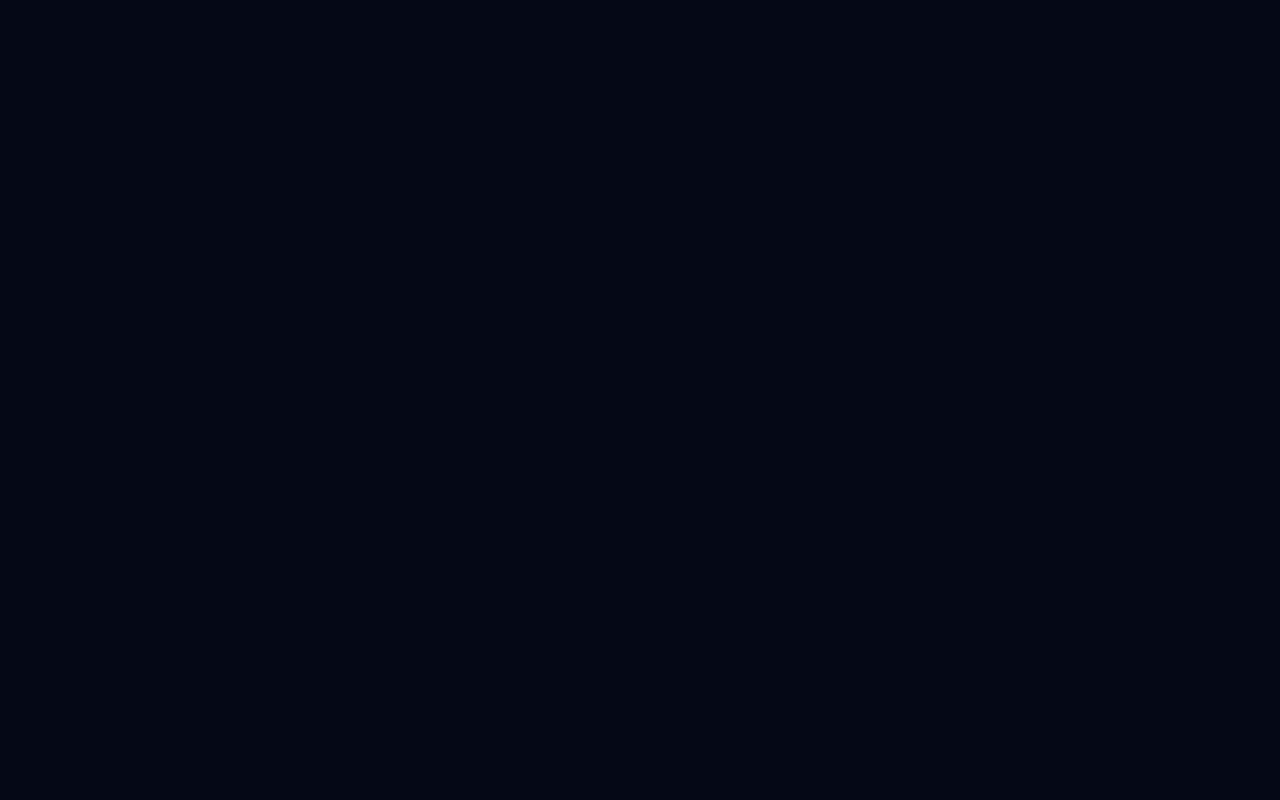
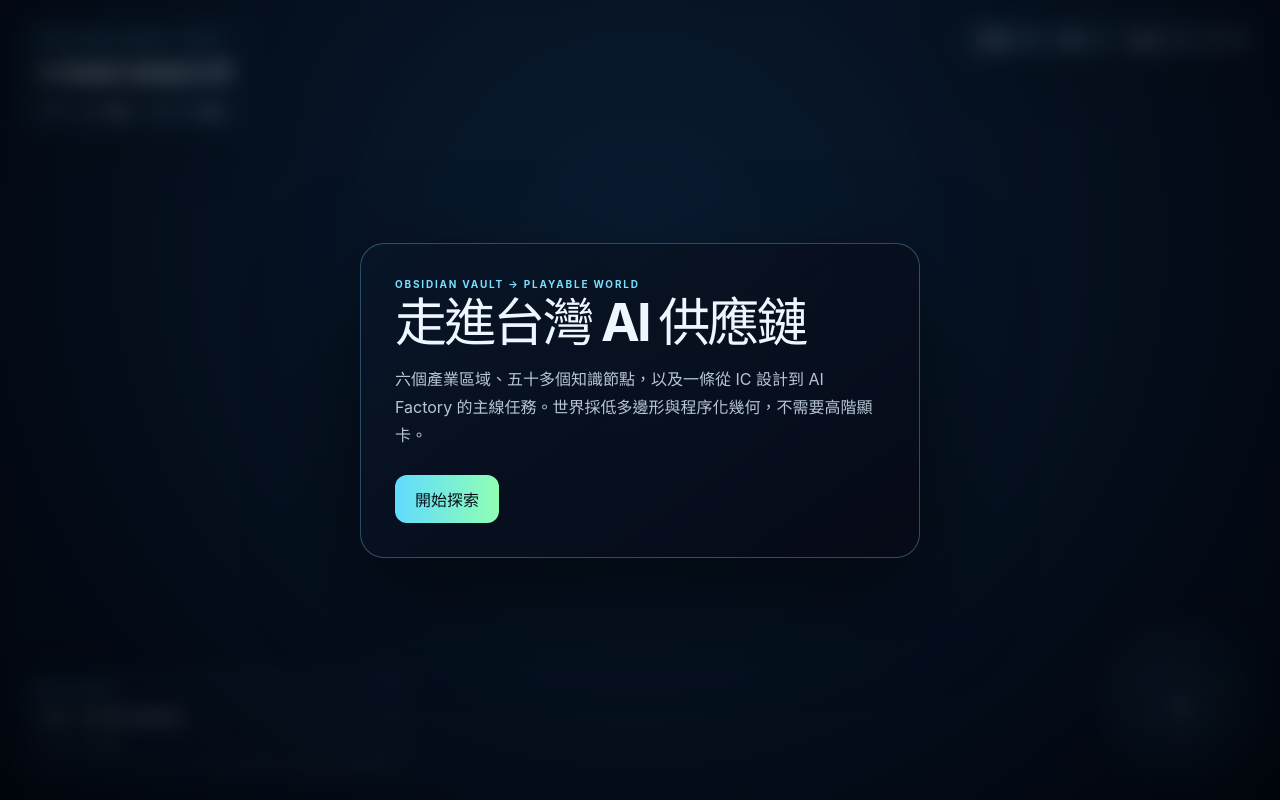
Before and after one commit to nthu-chung/Knowledge-World, a React (Vite) app: page / in a window 1280 px wide. Built offline with nearby package versions, Linux system fonts and the light colour scheme; no server answers.

Commit message:
feat: style the low-poly supply-chain game UI

```diff
--- a/src/styles.css
+++ b/src/styles.css
@@ -1,66 +1,60 @@
-@import url('https://fonts.googleapis.com/css2?family=Inter:wght@400;500;600;700&family=Space+Grotesk:wght@500;600;700&display=swap');
-
 :root {
-  font-family: Inter, system-ui, sans-serif;
-  color: #ecf8ff;
-  background: #050714;
+  font-family: Inter, ui-sans-serif, system-ui, -apple-system, BlinkMacSystemFont, "Segoe UI", sans-serif;
+  color: #eef6ff;
+  background: #050816;
   font-synthesis: none;
   text-rendering: optimizeLegibility;
 }
-
 * { box-sizing: border-box; }
 html, body, #root { width: 100%; height: 100%; margin: 0; overflow: hidden; }
-button, input { font: inherit; }
-
-.app-shell { position: relative; width: 100%; height: 100%; background: #050714; }
-.app-shell canvas { display: block; }
-.glass {
-  border: 1px solid rgba(157, 211, 255, 0.17);
-  background: linear-gradient(135deg, rgba(9, 18, 38, 0.78), rgba(8, 11, 28, 0.56));
-  box-shadow: 0 18px 55px rgba(0, 0, 0, 0.28), inset 0 1px rgba(255, 255, 255, 0.035);
-  backdrop-filter: blur(18px);
+button, kbd { font: inherit; }
+.app-shell { position: relative; width: 100%; height: 100%; background: #050816; }
+canvas { display: block; }
+.hud-card {
+  position: absolute;
+  z-index: 5;
+  border: 1px solid rgba(148, 196, 232, 0.22);
+  background: linear-gradient(145deg, rgba(8, 18, 34, 0.9), rgba(8, 14, 29, 0.66));
+  backdrop-filter: blur(14px);
+  box-shadow: 0 18px 48px rgba(0,0,0,0.28), inset 0 1px rgba(255,255,255,0.04);
+  border-radius: 16px;
 }
-.hud { position: absolute; inset: 0; pointer-events: none; padding: 24px; }
-.top-bar {
-  display: flex; align-items: center; justify-content: space-between;
-  min-height: 82px; border-radius: 20px; padding: 16px 20px;
+.hud-top-left { top: 18px; left: 18px; padding: 15px 17px; max-width: 390px; }
+.eyebrow { margin: 0 0 7px; color: #79dfff; font-size: 10px; letter-spacing: 0.18em; font-weight: 750; }
+.hud-card h1 { margin: 0; font-size: clamp(19px, 2vw, 28px); letter-spacing: -0.04em; }
+.stat-row { display: flex; gap: 13px; margin-top: 12px; color: #93a8bc; font-size: 12px; }
+.stat-row strong { color: #fff; }
+.quest-card { left: 18px; bottom: 18px; width: min(390px, calc(100vw - 36px)); padding: 14px 16px; }
+.quest-card h2 { margin: 0; font-size: 16px; }
+.quest-card p:not(.eyebrow) { margin: 7px 0 10px; color: #aab9c9; font-size: 12px; }
+.progress-track { height: 5px; overflow: hidden; border-radius: 5px; background: rgba(255,255,255,0.09); }
+.progress-track div { height: 100%; border-radius: inherit; background: linear-gradient(90deg, #56d9ff, #97ffbb); transition: width .3s ease; }
+.controls-card { right: 18px; top: 18px; padding: 11px 13px; display: flex; gap: 10px; flex-wrap: wrap; max-width: 360px; color: #a8b7c8; font-size: 11px; }
+kbd { padding: 3px 6px; border: 1px solid rgba(255,255,255,.19); border-bottom-width: 2px; border-radius: 6px; background: rgba(255,255,255,.08); color: #f6fbff; font-size: 10px; }
+.interaction-prompt { position: absolute; z-index: 7; left: 50%; bottom: 112px; transform: translateX(-50%); display: flex; gap: 10px; align-items: center; padding: 10px 14px; border: 1px solid rgba(111,220,255,.45); border-radius: 999px; background: rgba(4,10,21,.82); backdrop-filter: blur(10px); font-size: 13px; box-shadow: 0 10px 35px rgba(0,0,0,.35); }
+.knowledge-panel { --accent: #7ee7ff; position: absolute; z-index: 9; right: 18px; top: 76px; width: min(390px, calc(100vw - 36px)); max-height: calc(100vh - 100px); overflow: auto; padding: 22px; border: 1px solid color-mix(in srgb, var(--accent) 45%, transparent); border-radius: 20px; background: linear-gradient(155deg, rgba(7,17,32,.96), rgba(10,14,27,.88)); backdrop-filter: blur(18px); box-shadow: 0 30px 90px rgba(0,0,0,.44); }
+.knowledge-panel::before { content: ""; position: absolute; inset: 0 auto 0 0; width: 3px; border-radius: 20px 0 0 20px; background: var(--accent); }
+.knowledge-panel h2 { margin: 0; font-size: 30px; letter-spacing: -0.045em; }
+.knowledge-panel h3 { margin: 22px 0 10px; color: var(--accent); font-size: 12px; text-transform: uppercase; letter-spacing: .13em; }
+.knowledge-panel .summary { color: #c0ccda; line-height: 1.65; }
+.knowledge-panel ul { padding-left: 20px; color: #dfe9f3; line-height: 1.7; }
+.knowledge-panel footer { display: grid; gap: 5px; padding-top: 14px; border-top: 1px solid rgba(255,255,255,.09); color: #72879c; font-size: 10px; word-break: break-all; }
+.ticker-badge { display: inline-block; margin-top: 8px; padding: 5px 8px; border: 1px solid color-mix(in srgb, var(--accent) 45%, transparent); border-radius: 8px; color: var(--accent); font-size: 12px; font-weight: 700; }
+.close-button { position: absolute; top: 10px; right: 12px; width: 34px; height: 34px; border: 0; border-radius: 50%; color: #cbd8e7; background: rgba(255,255,255,.07); cursor: pointer; font-size: 22px; }
+.minimap { position: absolute; z-index: 6; right: 18px; bottom: 18px; width: 160px; height: 160px; overflow: hidden; border: 1px solid rgba(145,197,232,.25); border-radius: 50%; background: radial-gradient(circle, rgba(20,42,66,.8), rgba(5,10,20,.92)); box-shadow: 0 15px 45px rgba(0,0,0,.35); }
+.minimap-grid { position: absolute; inset: 0; background-image: linear-gradient(rgba(106,162,202,.08) 1px, transparent 1px), linear-gradient(90deg, rgba(106,162,202,.08) 1px, transparent 1px); background-size: 20px 20px; }
+.minimap-region { position: absolute; transform: translate(-50%,-50%); border: 1px solid; border-radius: 50%; opacity: .72; }
+.minimap-player { position: absolute; width: 7px; height: 7px; transform: translate(-50%,-50%); border: 2px solid #fff; border-radius: 50%; background: #5fe0ff; box-shadow: 0 0 12px #5fe0ff; transition: left .1s linear, top .1s linear; }
+.intro-overlay { position: absolute; z-index: 20; inset: 0; display: grid; place-items: center; padding: 20px; background: radial-gradient(circle at 50% 30%, rgba(20,67,105,.34), rgba(1,4,10,.82)); backdrop-filter: blur(10px); }
+.intro-card { max-width: 560px; padding: 34px; border: 1px solid rgba(113,215,255,.32); border-radius: 24px; background: linear-gradient(145deg, rgba(8,22,40,.96), rgba(7,10,23,.94)); box-shadow: 0 35px 100px rgba(0,0,0,.55); }
+.intro-card h2 { margin: 0; font-size: clamp(32px, 5vw, 52px); letter-spacing: -.055em; line-height: 1; }
+.intro-card p:not(.eyebrow) { color: #b7c6d5; line-height: 1.75; }
+.intro-card button { margin-top: 10px; padding: 12px 20px; border: 0; border-radius: 12px; background: linear-gradient(90deg, #61dbff, #8fffb3); color: #07101b; cursor: pointer; font-weight: 800; }
+@media (max-width: 720px) {
+  .controls-card { display: none; }
+  .minimap { width: 110px; height: 110px; }
+  .hud-top-left { max-width: calc(100vw - 36px); }
+  .stat-row { gap: 8px; font-size: 10px; }
+  .knowledge-panel { top: 18px; max-height: calc(100vh - 36px); }
 }
-.top-bar h1, .knowledge-panel h2 { margin: 0; font-family: 'Space Grotesk', sans-serif; letter-spacing: -0.04em; }
-.top-bar h1 { font-size: 28px; }
-.eyebrow { margin: 0 0 6px; color: #66d9ff; font-size: 10px; font-weight: 700; letter-spacing: 0.18em; }
-.stats { display: flex; gap: 12px; }
-.stats span { min-width: 104px; padding: 12px 14px; border-radius: 13px; background: rgba(111, 206, 255, 0.07); color: #a9bfd0; font-size: 12px; }
-.stats b { display: block; color: #fff; font-size: 17px; }
-.mission { position: absolute; top: 126px; left: 24px; width: 286px; padding: 18px; border-radius: 18px; }
-.mission strong { display: block; margin-bottom: 8px; font-family: 'Space Grotesk', sans-serif; }
-.mission p:last-child { margin: 0; color: #9aafc0; font-size: 12px; line-height: 1.65; }
-.controls { position: absolute; bottom: 24px; left: 24px; display: flex; gap: 20px; padding: 12px 15px; border-radius: 14px; color: #98adbf; font-size: 12px; }
-kbd { display: inline-grid; min-width: 29px; height: 27px; padding: 0 6px; place-items: center; border: 1px solid rgba(154, 217, 255, 0.28); border-radius: 7px; background: rgba(130, 207, 255, 0.12); color: #effbff; font: 700 11px Inter, sans-serif; box-shadow: inset 0 -2px rgba(0,0,0,.22); }
-.interaction-prompt { position: absolute; left: 50%; bottom: 68px; transform: translateX(-50%); display: flex; align-items: center; gap: 10px; padding: 10px 15px; border-radius: 13px; background: rgba(3, 8, 22, 0.88); border: 1px solid rgba(105, 220, 255, 0.45); box-shadow: 0 0 32px rgba(78, 208, 255, 0.2); }
-.interaction-prompt span { font-size: 13px; font-weight: 600; }
-.node-label { min-width: 120px; padding: 8px 10px; border: 1px solid rgba(180, 224, 255, 0.18); border-radius: 10px; background: rgba(4, 9, 23, 0.78); color: #fff; text-align: center; backdrop-filter: blur(8px); }
-.node-label strong, .node-label span { display: block; white-space: nowrap; }
-.node-label strong { font-size: 12px; }
-.node-label span { margin-top: 3px; color: #7bdcff; font-size: 9px; text-transform: uppercase; letter-spacing: .08em; }
-.node-label.is-discovered { border-color: rgba(101, 230, 184, .32); }
-.panel-backdrop { position: absolute; inset: 0; display: grid; place-items: center; padding: 24px; background: rgba(1, 3, 10, .54); backdrop-filter: blur(8px); }
-.knowledge-panel { pointer-events: auto; position: relative; width: min(520px, 100%); padding: 34px; border-radius: 26px; }
-.knowledge-panel h2 { font-size: clamp(34px, 6vw, 54px); }
-.knowledge-panel .lead { color: #adc0cf; font-size: 16px; line-height: 1.7; }
-.close-button { position: absolute; top: 16px; right: 16px; width: 34px; height: 34px; border: 1px solid rgba(255,255,255,.12); border-radius: 50%; background: rgba(255,255,255,.06); color: #fff; cursor: pointer; font-size: 22px; }
-.knowledge-list { margin: 26px 0; border-top: 1px solid rgba(255,255,255,.08); }
-.knowledge-list > div { display: grid; grid-template-columns: 42px 1fr; padding: 15px 0; border-bottom: 1px solid rgba(255,255,255,.08); }
-.knowledge-list span { color: #58d9ff; font: 700 11px 'Space Grotesk', sans-serif; }
-.knowledge-list p { margin: 0; color: #e6f1f8; font-size: 14px; }
-.knowledge-panel footer { display: flex; justify-content: space-between; gap: 20px; color: #748b9d; font-size: 11px; text-transform: uppercase; letter-spacing: .1em; }
-.knowledge-panel footer strong { color: #bdd5e5; text-align: right; }
-
-@media (max-width: 700px) {
-  .hud { padding: 14px; }
-  .top-bar { min-height: 70px; padding: 12px 14px; }
-  .top-bar h1 { font-size: 22px; }
-  .stats span { min-width: auto; padding: 8px 10px; }
-  .mission { top: 98px; left: 14px; width: min(260px, calc(100% - 28px)); }
-  .controls { left: 14px; bottom: 14px; gap: 10px; }
-  .knowledge-panel { padding: 28px 22px; }
-}
+@media (prefers-reduced-motion: reduce) { * { transition: none !important; } }
```
